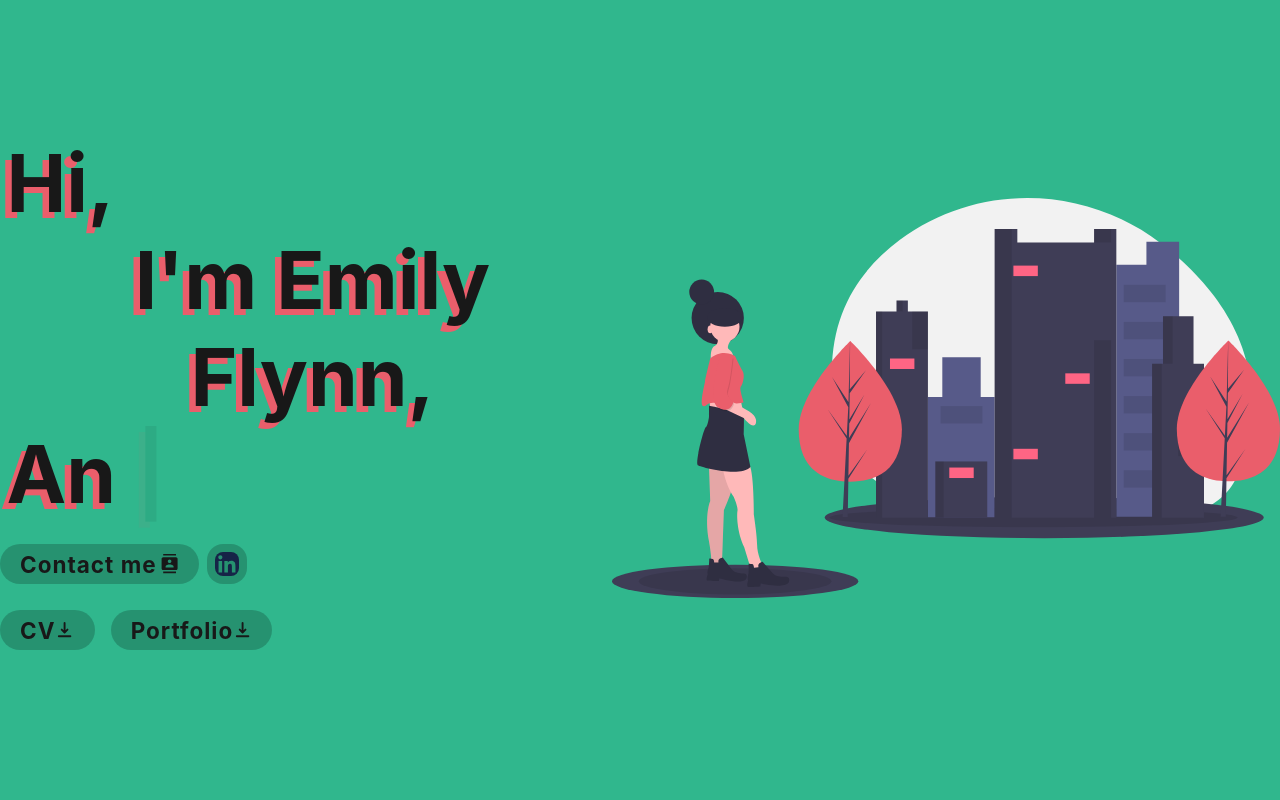
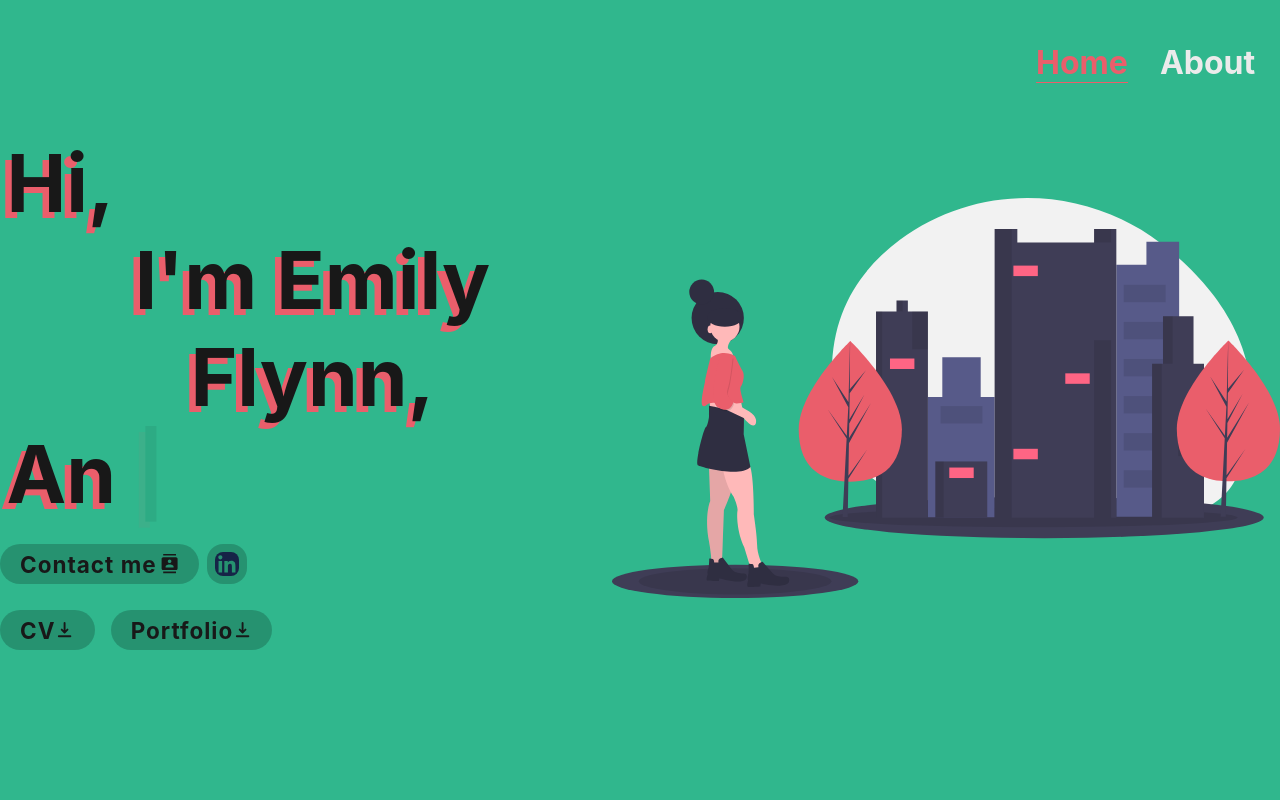
Before and after one commit to ShanTirmizi/Architect-Portfolio, a React (Create React App) app: page / in a window 1280 px wide. Shown: the top 800 px of the page. Built offline with nearby package versions, Linux system fonts and the light colour scheme.

Commit message:
Created navigation

```diff
--- a/package.json
+++ b/package.json
@@ -10,7 +10,9 @@
     "react-card-flip": "^1.0.11",
     "react-dom": "^17.0.1",
     "react-icons": "^4.1.0",
+    "react-router-dom": "^5.2.0",
     "react-scripts": "4.0.2",
+    "react-scroll": "^1.8.1",
     "react-scroll-parallax": "^2.3.5",
     "react-track": "^0.4.4",
     "typewriter-effect": "^2.17.0",
--- a/src/App.js
+++ b/src/App.js
@@ -4,13 +4,16 @@ import About from './components/About/About';
 import Home from './components/Home/Home';
 import {TrackDocument, Track} from 'react-track';
 import {topTop} from 'react-track/tracking-formulas';
+import Navbar from './components/Navbar/Navbar';
+import { BrowserRouter, Route } from 'react-router-dom';
 
 function App() {
   return (
     <div className="App">
-      <Home />
-      <About />
-      <Projects />
+        <Navbar />
+        <Home />
+        <About />
+        <Projects />
     </div>
   );
 }
--- a/src/components/About/About.js
+++ b/src/components/About/About.js
@@ -8,8 +8,9 @@ import { Parallax } from 'react-scroll-parallax';
 
 const About = () => {
     return (
-        <div className='about'>
-            <Parallax className="custom-class" y={[-20, 20]} tagOuter="figure">
+        <div id='aboutNav'>
+        <div className='about' >
+            <Parallax className="custom-class" y={[-30, 30]} tagOuter="figure">
                 <img className='about__img' src={Architect} alt='My pic' />
             </Parallax>
             <Parallax className="custom-class" x={[-10, 10]} tagOuter="figure">
@@ -21,6 +22,7 @@ const About = () => {
                 </div>
             </Parallax>
         </div>
+        </div>
     )
 }
 
--- a/src/components/Home/Home.css
+++ b/src/components/Home/Home.css
@@ -181,7 +181,7 @@ h1 {
 .home__link__contact {
     display: flex;
     justify-content: space-between;
-    margin-bottom: 1rem;
+    margin: 1rem 0;
 }
 
 .home__copy {
--- a/src/components/Home/Home.js
+++ b/src/components/Home/Home.js
@@ -28,9 +28,9 @@ const Home = () => {
     // }, [alert])
     console.log(isOpen)
     return (
-        <div className='home'>
+        <div className='home' id='homeNav'>
             <div className='home__content'>
-                <Parallax className="custom-class" y={[20, -20]} tagOuter="figure">
+                <Parallax className="custom-class" y={[40, -40]} tagOuter="figure">
                     <div>
                         <div className='home__content__title'>
                             <h1 className='home__content__title__h1'>Hi,</h1>
@@ -70,7 +70,11 @@ const Home = () => {
                                                 }}>
                                                 <p>Email: enfly26@gmail.com</p>
                                                 <MdContentCopy className='home__copy' />
-                                            </div>
+                                        </div>
+                                        <div className='home__link__contact'>
+                                            <p>Location:</p>
+                                            <p>London</p>
+                                        </div>
                                     </div>
                                 )}
                         </div>
@@ -86,7 +90,7 @@ const Home = () => {
                         </div>
                     </div>
                 </Parallax>
-                <Parallax className="custom-class" y={[-20, 20]} tagOuter="figure">
+                <Parallax className="custom-class" y={[-40, 40]} tagOuter="figure">
                     <img className='home__architect_img' src={Architect} alt='architect' />
                 </Parallax>
             </div>
--- /dev/null
+++ b/src/components/Navbar/Navbar.css
@@ -0,0 +1,93 @@
+.floating__menu {
+    margin-left: 2rem;
+    font-size: 2rem;
+    background: none;
+    position: fixed;
+    margin-top: 10rem;
+    z-index: 1;
+    cursor: pointer;
+    transform: translate(240%, -300%);
+}
+
+.floating__menu__link {
+    margin: 0 1rem;
+    font-weight: bold;
+    color: var(--bg-color-5);
+
+}
+
+/* .home__navlink {
+    color: var(--bg-color-4);
+    text-shadow: -0.08em 0.08em var(--bg-color-5);
+} */
+
+.home__navlink:hover {
+    color: var(--bg-color-4);
+    font-weight: bold;
+    transform: translate3d(0.08em, -0.08em, 0);
+    text-shadow: -0.08em 0.08em var(--bg-color-1);
+    -webkit-transition:200ms ease-in-out;
+    -moz-transition:200ms ease-in-out;
+    -o-transition:200ms ease-in-out;
+    transition:200ms ease-in-out;
+
+}
+
+.home_active, .home_active:hover {
+    color: var(--bg-color-2);
+    font-weight: bold;
+    border-bottom: 1px solid var(--bg-color-2);
+    -webkit-transition:200ms ease-in;
+    -moz-transition:200ms ease-in;
+    -o-transition:200ms ease-in;
+    transition:200ms ease-in;
+}
+/* .about__navlink {
+    color: var(--bg-color-2);
+    text-shadow: -0.08em 0.08em var(--bg-color-1);
+} */
+
+.about__navlink:hover {
+    color: var(--bg-color-4);
+    font-weight: bold;
+    transform: translate3d(0.08em, -0.08em, 0);
+    text-shadow: -0.08em 0.08em var(--bg-color-2);
+    -webkit-transition:200ms ease-in;
+    -moz-transition:200ms ease-in;
+    -o-transition:200ms ease-in;
+    transition:200ms ease-in;
+}
+
+.home_about, .home_about:hover {
+    color: var(--bg-color-3);
+    font-weight: bold;
+    border-bottom: 1px solid var(--bg-color-3);
+
+    -webkit-transition:200ms ease-in;
+    -moz-transition:200ms ease-in;
+    -o-transition:200ms ease-in;
+    transition:200ms ease-in;
+}
+
+
+.projects__navlink:hover {
+    color: var(--bg-color-4);
+    font-weight: bold;
+    transform: translate3d(0.08em, -0.08em, 0);
+    text-shadow: -0.08em 0.08em var(--bg-color-3);
+    -webkit-transition:200ms ease-in;
+    -moz-transition:200ms ease-in;
+    -o-transition:200ms ease-in;
+    transition:200ms ease-in;
+}
+
+.home_projects, .home_projects:hover {
+    color: var(--bg-color-1);
+    font-weight: bold;
+    border-bottom: 1px solid var(--bg-color-1);
+
+    -webkit-transition:200ms ease;
+    -moz-transition:200ms ease;
+    -o-transition:200ms ease;
+    transition:200ms ease;
+}
--- /dev/null
+++ b/src/components/Navbar/Navbar.js
@@ -0,0 +1,23 @@
+import React from 'react'
+import './Navbar.css'
+import {Link} from 'react-scroll'
+const Navbar = () => {
+    return (
+        <nav className='floating__menu'>
+            <Link className='floating__menu__link home__navlink' activeClass="home_active" to={'homeNav'} smooth={true} duration={1000} offset={-2}     spy={true}
+>
+                Home
+            </Link>
+            <Link  className='floating__menu__link about__navlink' activeClass="home_about" to={'aboutNav'} smooth={true} duration={1000}  offset={-2}    spy={true}
+>
+                About
+            </Link>
+            <Link  className='floating__menu__link projects__navlink' activeClass="home_projects" to={'projectsNav'} smooth={true} duration={1000}  offset={-2}    spy={true}
+>
+                Projects
+            </Link>
+        </nav>
+    )
+}
+
+export default Navbar
--- a/src/components/Projects/Projects.js
+++ b/src/components/Projects/Projects.js
@@ -5,7 +5,7 @@ import Project from './Project/Project'
 
 const Projects = () => {
     return (
-        <div className='projects'>
+        <div className='projects' id='projectsNav'>
             <h1>Projects</h1>
            <div className='projects__content'>
                 <Project />
--- a/src/index.css
+++ b/src/index.css
@@ -23,6 +23,8 @@ code {
   --bg-color-2: #ea5e6b;
   --bg-color-3: #f2b51e;
   --bg-color-4: #181818;
+  --bg-color-5: #EBEBEB;
+
 }
 
 ::-webkit-scrollbar {
```
Also changed, not shown: 1 other file (tests, documents, lock files or other folders).
